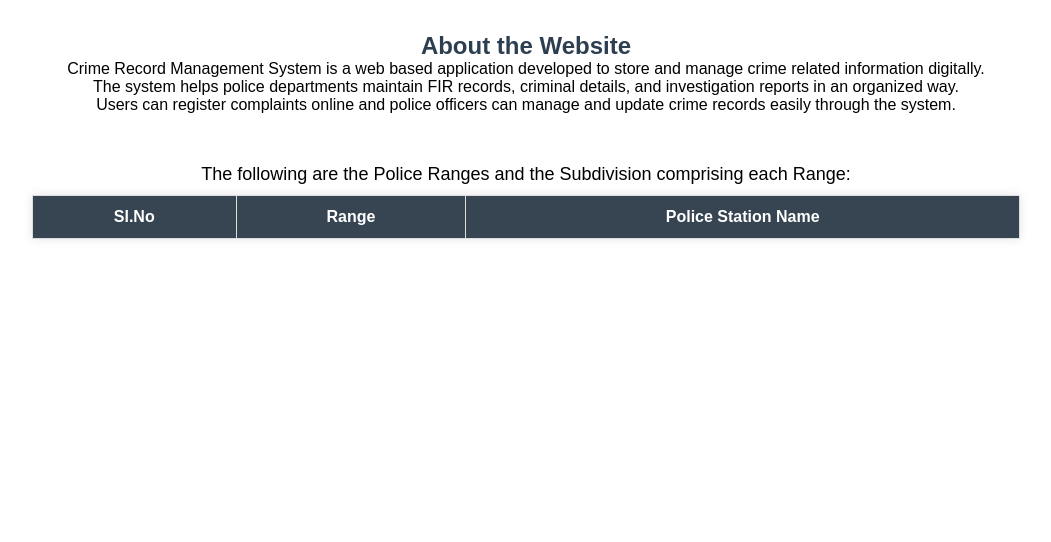
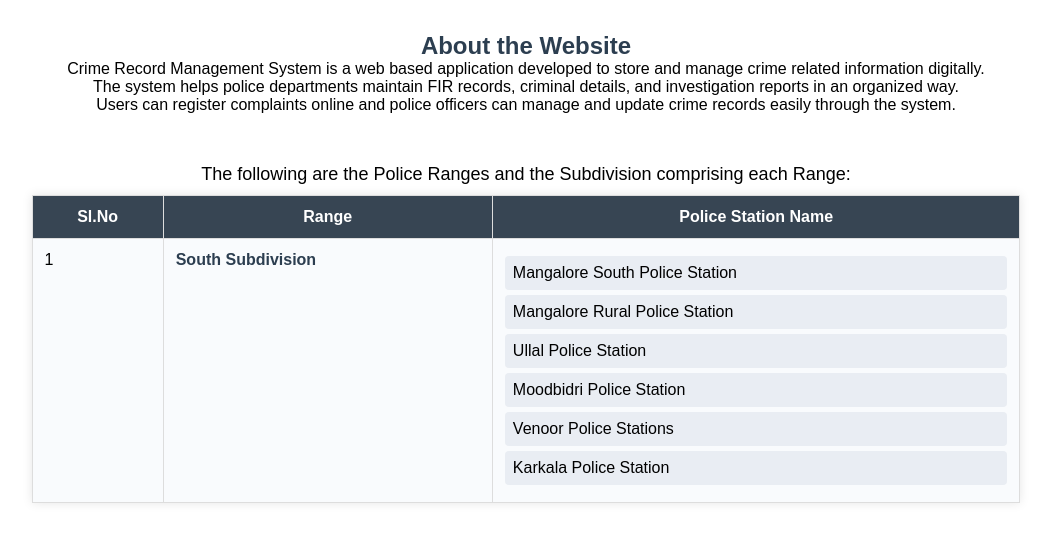
Before and after one commit to Soujanya-AR-21/Crime-Record-Management-System, a PHP site: page / in a window 1280 px wide. Shown: the part 185-727 px from the top of the page, without its empty margins (114-1165 px from the left). Run offline with PHP 8.4, Linux system fonts and the light colour scheme; lists and menus that the app fills with data are empty.

Commit message:
Add police station details to index.php

```diff
--- a/index.php
+++ b/index.php
@@ -195,3 +195,16 @@
                 <th>Range</th>
                 <th>Police Station Name</th>
             </tr>
+
+            <tr>
+                <td>1</td>
+                <td class="range">South Subdivision</td>
+                <td>
+                    <div class="Station">Mangalore South Police Station</div>
+                    <div class="Station">Mangalore Rural Police Station</div>
+                    <div class="Station">Ullal Police Station</div>
+                    <div class="Station">Moodbidri Police Station</div>
+                    <div class="Station">Venoor Police Stations</div>
+                    <div class="Station">Karkala Police Station</div>
+                </td>
+            </tr>
```
